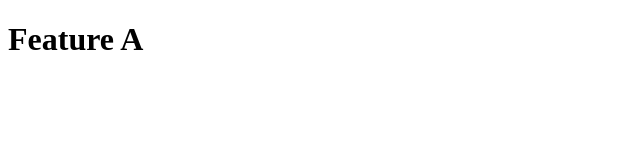
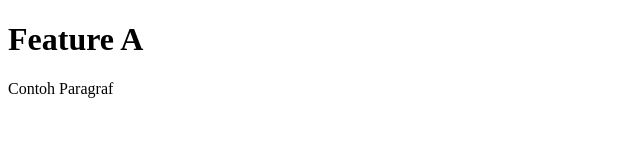
Before and after one commit to whauzan/Alterra-VCS-trial, a plain HTML site: page index.html in a window 1280 px wide. Shown: the whole page, without its empty margins (0-640 px from the left). Drawn offline with Linux system fonts and the light colour scheme.

Commit message:
Menambahkan paragraf

```diff
--- a/index.html
+++ b/index.html
@@ -8,5 +8,6 @@
 </head>
 <body>
     <h1>Feature A</h1>
+    <p>Contoh Paragraf</p>
 </body>
 </html>
```
